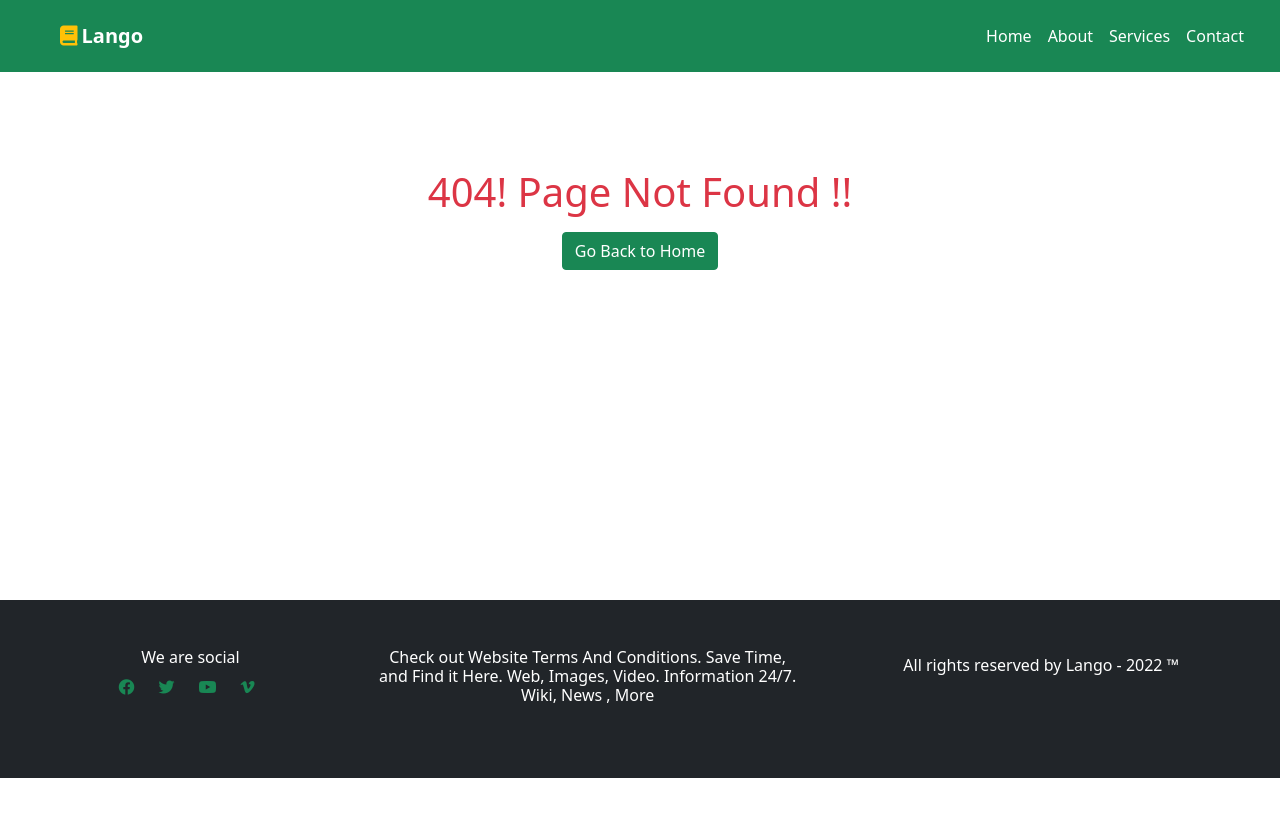
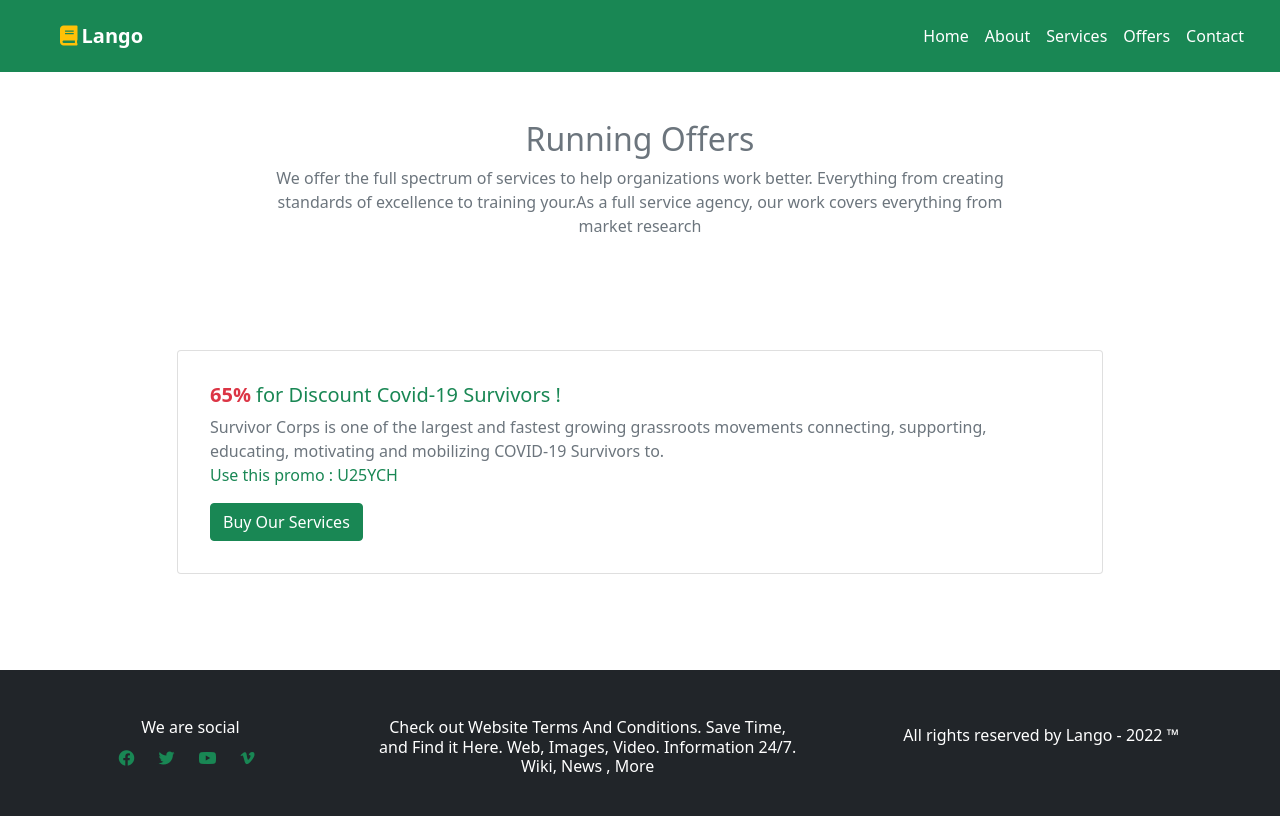
Before and after one commit to babulakterfsd/Lango, a React (Create React App) app: page /Offers in a window 1280 px wide. Shown: the top 816 px of the page. Built offline with nearby package versions, Linux system fonts and the light colour scheme.

Commit message:
offers page design complete

```diff
--- a/src/App.js
+++ b/src/App.js
@@ -4,6 +4,7 @@ import Header from "./components/Header/Header";
 import Home from "./components/Home/Home";
 import About from "./components/About/About";
 import Services from "./components/Services/Services";
+import Offers from "./components/Offers/Offers";
 import Contact from "./components/Contact/Contact";
 import Footer from "./components/Footer/Footer";
 import NotFound from "./components/NotFound/NotFound";
@@ -36,6 +37,9 @@ function App() {
           <Route exact path="/Services">
             <Services services={services}></Services>
           </Route>
+          <Route exact path="/Offers">
+            <Offers></Offers>
+          </Route>
           <Route exact path="/Contact">
             <Contact></Contact>
           </Route>
--- /dev/null
+++ b/src/components/About/About.css
@@ -0,0 +1,9 @@
+.about-img {
+    overflow: hidden;
+    transition: 1s;
+}
+.about-img:hover {
+    overflow: hidden;
+    transform: scale(1.1);
+    transition: all 1s;
+}
--- a/src/components/About/About.js
+++ b/src/components/About/About.js
@@ -1,6 +1,7 @@
 import React from "react";
-import { Container, Ratio, Row, Button } from "react-bootstrap";
+import { Container, Row, Button } from "react-bootstrap";
 import { Link } from "react-router-dom";
+import "./About.css";
 
 //About Us Component
 const About = () => {
@@ -19,12 +20,11 @@ const About = () => {
       </Row>
       <Row className="d-flex justify-content-center">
         <div className="col-12 col-md-6 my-5 pb-md-5">
-          <Ratio aspectRatio="16x9">
-            <embed
-              type="image/svg+xml"
-              src="https://www.youtube.com/embed/dVED-eG9JVQ"
-            />
-          </Ratio>
+          <img
+            src="https://raw.githubusercontent.com/babulakterfsd/imgsrc/main/about.png"
+            alt="about"
+            className="img-fluid about-img"
+          />
         </div>
         <div className="col-12 col-md-6 my-5 pb-5 mt-md-5">
           <p className="text-secondary ms-md-3 mt-md-3">
--- a/src/components/Header/Header.js
+++ b/src/components/Header/Header.js
@@ -29,6 +29,9 @@ const Header = () => {
               <Link to="/Services" className="text-decoration-none mx-2">
                 <span className="text-white">Services</span>
               </Link>
+              <Link to="/Offers" className="text-decoration-none mx-2">
+                <span className="text-white">Offers</span>
+              </Link>
               <Link to="/Contact" className="text-decoration-none mx-2">
                 <span className="text-white">Contact</span>
               </Link>
--- /dev/null
+++ b/src/components/Offers/Offers.js
@@ -0,0 +1,51 @@
+import React from "react";
+import { Card, Container, Row, Button } from "react-bootstrap";
+import { Link } from "react-router-dom";
+
+//best running offers component
+const Offers = () => {
+  return (
+    <Container>
+      <Row>
+        <div className="col-12 col-md-10 mx-auto">
+          <div className="col-12 col-md-10 mx-auto text-secondary mt-5">
+            <h2 className="text-center">Running Offers</h2>
+            <p className="text-center">
+              We offer the full spectrum of services to help organizations work
+              better. Everything from creating standards of excellence to
+              training your.As a full service agency, our work covers everything
+              from market research
+            </p>
+          </div>
+        </div>
+      </Row>
+      <Row>
+        <div className="col-12 col-md-10 mx-auto">
+          <div className="offer-card d-flex justify-content-center my-5 py-5">
+            <Card className="p-md-3">
+              <Card.Body>
+                <Card.Title className="text-success">
+                  <span className="text-danger fw-bold">65%</span> for Discount
+                  Covid-19 Survivors !
+                </Card.Title>
+                <Card.Text className="text-secondary">
+                  Survivor Corps is one of the largest and fastest growing
+                  grassroots movements connecting, supporting, educating,
+                  motivating and mobilizing COVID-19 Survivors to.
+                  <p className="text-success fw-semi-bold">
+                    Use this promo : U25YCH
+                  </p>
+                </Card.Text>
+                <Link to="/Services" className="text-decoration-none">
+                  <Button className="btn-success">Buy Our Services</Button>
+                </Link>
+              </Card.Body>
+            </Card>
+          </div>
+        </div>
+      </Row>
+    </Container>
+  );
+};
+
+export default Offers;
```
